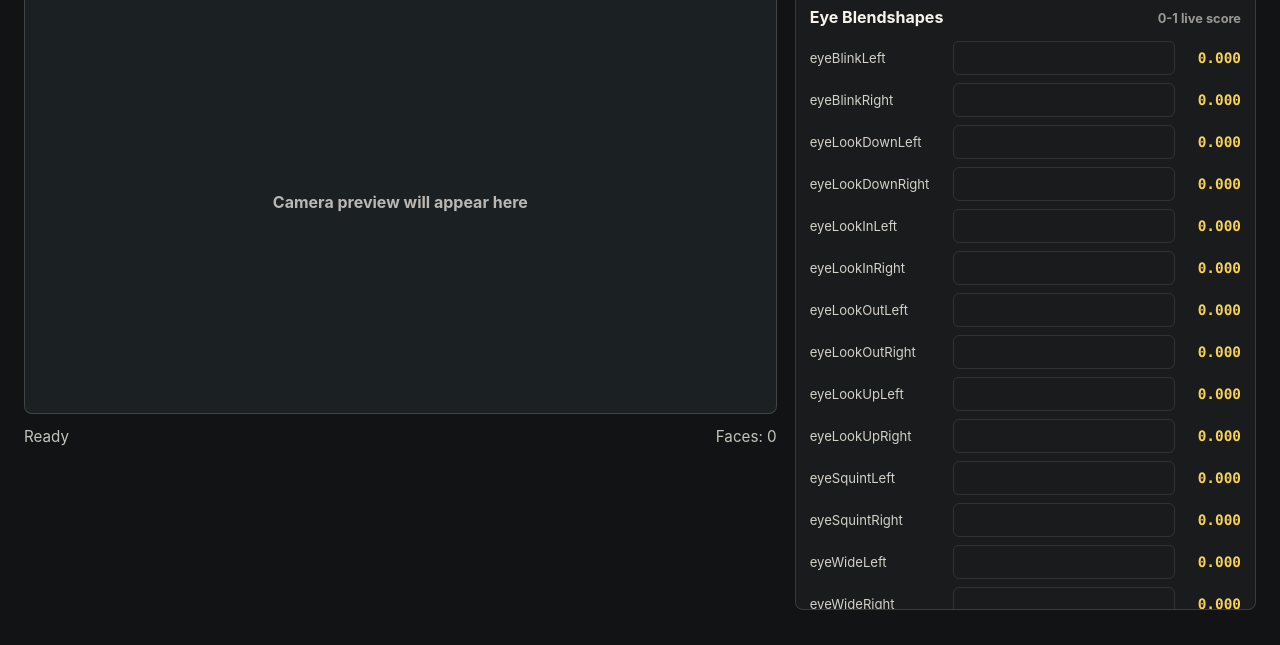
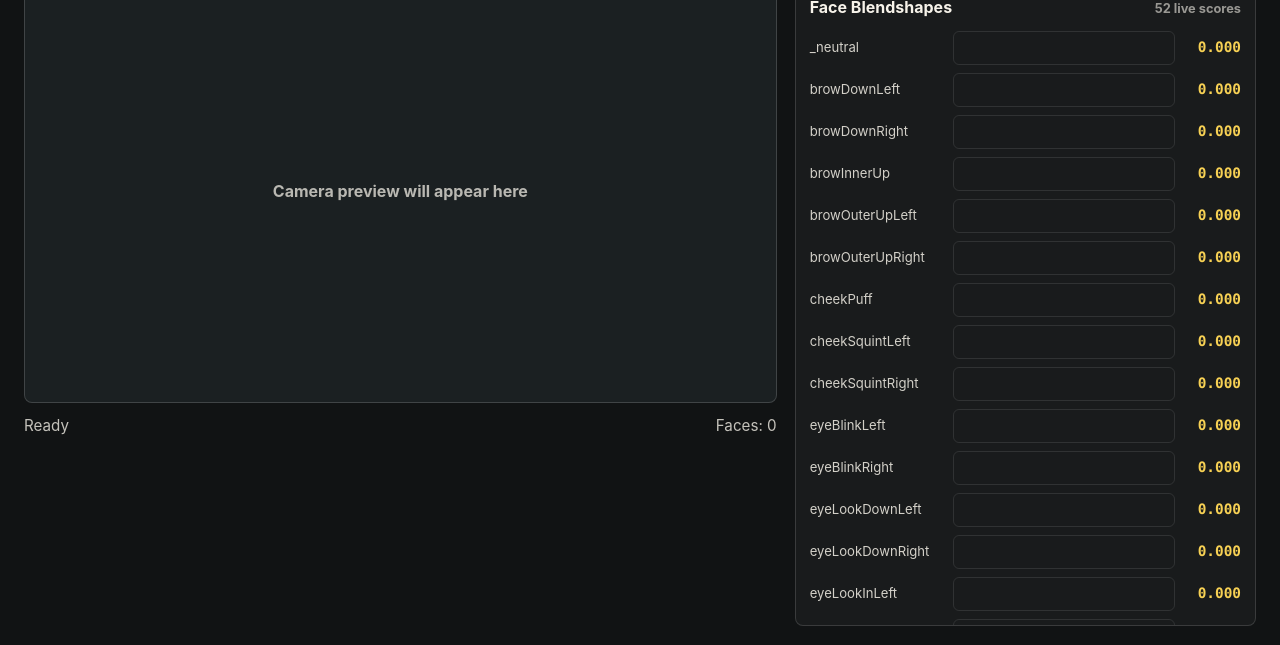
Before and after one commit to SeifELG/mediapipe-toys, a website built with Vite: page index.html in a window 1280 px wide. Shown: the part 155-800 px from the top of the page. Built offline with nearby package versions, Linux system fonts and the light colour scheme.

Commit message:
add all blendshape coefficients

```diff
--- a/index.html
+++ b/index.html
@@ -32,12 +32,12 @@
             </footer>
           </div>
 
-          <section class="blendshape-panel" aria-label="Eye blendshape scores">
+          <section class="blendshape-panel" aria-label="Face blendshape scores">
             <div class="panel-heading">
-              <h2>Eye Blendshapes</h2>
-              <span>0-1 live score</span>
+              <h2>Face Blendshapes</h2>
+              <span>52 live scores</span>
             </div>
-            <div class="score-list" id="eye-score-list"></div>
+            <div class="score-list" id="blendshape-score-list"></div>
           </section>
         </div>
       </section>
--- a/src/main.ts
+++ b/src/main.ts
@@ -12,8 +12,17 @@ const canvas = getElement<HTMLCanvasElement>("#overlay");
 const statusLabel = getElement<HTMLSpanElement>("#status");
 const faceCountLabel = getElement<HTMLSpanElement>("#face-count");
 const emptyState = getElement<HTMLDivElement>("#empty-state");
-const eyeScoreList = getElement<HTMLDivElement>("#eye-score-list");
-const eyeBlendshapeNames = [
+const blendshapeScoreList = getElement<HTMLDivElement>("#blendshape-score-list");
+const blendshapeNames = [
+  "_neutral",
+  "browDownLeft",
+  "browDownRight",
+  "browInnerUp",
+  "browOuterUpLeft",
+  "browOuterUpRight",
+  "cheekPuff",
+  "cheekSquintLeft",
+  "cheekSquintRight",
   "eyeBlinkLeft",
   "eyeBlinkRight",
   "eyeLookDownLeft",
@@ -27,7 +36,36 @@ const eyeBlendshapeNames = [
   "eyeSquintLeft",
   "eyeSquintRight",
   "eyeWideLeft",
-  "eyeWideRight"
+  "eyeWideRight",
+  "jawForward",
+  "jawLeft",
+  "jawOpen",
+  "jawRight",
+  "mouthClose",
+  "mouthDimpleLeft",
+  "mouthDimpleRight",
+  "mouthFrownLeft",
+  "mouthFrownRight",
+  "mouthFunnel",
+  "mouthLeft",
+  "mouthLowerDownLeft",
+  "mouthLowerDownRight",
+  "mouthPressLeft",
+  "mouthPressRight",
+  "mouthPucker",
+  "mouthRight",
+  "mouthRollLower",
+  "mouthRollUpper",
+  "mouthShrugLower",
+  "mouthShrugUpper",
+  "mouthSmileLeft",
+  "mouthSmileRight",
+  "mouthStretchLeft",
+  "mouthStretchRight",
+  "mouthUpperUpLeft",
+  "mouthUpperUpRight",
+  "noseSneerLeft",
+  "noseSneerRight"
 ];
 const maxHistoryLength = 140;
 
@@ -38,7 +76,7 @@ if (!maybeCanvasContext) {
 }
 
 const canvasContext = maybeCanvasContext;
-const eyeScores = createEyeScoreRows();
+const blendshapeScores = createBlendshapeScoreRows();
 
 let faceLandmarker: FaceLandmarker | null = null;
 let drawingUtils: DrawingUtils | null = null;
@@ -132,7 +170,7 @@ function renderLoop() {
 function drawResult(result: FaceLandmarkerResult) {
   canvasContext.clearRect(0, 0, canvas.width, canvas.height);
   faceCountLabel.textContent = `Faces: ${result.faceLandmarks.length}`;
-  updateEyeScores(result);
+  updateBlendshapeScores(result);
 
   for (const landmarks of result.faceLandmarks) {
     drawingUtils?.drawConnectors(landmarks, FaceLandmarker.FACE_LANDMARKS_TESSELATION, {
@@ -162,11 +200,12 @@ function drawResult(result: FaceLandmarkerResult) {
   }
 }
 
-function updateEyeScores(result: FaceLandmarkerResult) {
+function updateBlendshapeScores(result: FaceLandmarkerResult) {
   const categories = result.faceBlendshapes[0]?.categories ?? [];
+  const scoreByName = new Map(categories.map((category) => [category.categoryName, category.score]));
 
-  for (const score of eyeScores) {
-    const value = categories.find((category) => category.categoryName === score.name)?.score ?? 0;
+  for (const score of blendshapeScores) {
+    const value = scoreByName.get(score.name) ?? 0;
 
     score.history.push(value);
 
@@ -179,8 +218,8 @@ function updateEyeScores(result: FaceLandmarkerResult) {
   }
 }
 
-function createEyeScoreRows() {
-  return eyeBlendshapeNames.map((name) => {
+function createBlendshapeScoreRows() {
+  return blendshapeNames.map((name) => {
     const row = document.createElement("div");
     const label = document.createElement("span");
     const chart = document.createElement("canvas");
@@ -198,7 +237,7 @@ function createEyeScoreRows() {
     value.textContent = "0.000";
 
     row.append(label, chart, value);
-    eyeScoreList.append(row);
+    blendshapeScoreList.append(row);
 
     return {
       name,
@@ -210,7 +249,7 @@ function createEyeScoreRows() {
   });
 }
 
-function drawScoreChart(score: (typeof eyeScores)[number]) {
+function drawScoreChart(score: (typeof blendshapeScores)[number]) {
   const { chart, chartContext, history } = score;
   const pixelRatio = window.devicePixelRatio || 1;
   const width = chart.clientWidth;
--- a/src/styles.css
+++ b/src/styles.css
@@ -36,13 +36,15 @@ button:disabled {
 }
 
 #app {
-  min-height: 100vh;
+  height: 100vh;
   display: grid;
   place-items: center;
   padding: 24px;
+  overflow: hidden;
 }
 
 .shell {
+  max-height: 100%;
   width: min(1360px, 100%);
 }
 
@@ -63,6 +65,7 @@ button:disabled {
   grid-template-columns: minmax(0, 1.55fr) minmax(340px, 0.95fr);
   align-items: start;
   gap: 18px;
+  min-height: 0;
 }
 
 .eyebrow,
@@ -131,8 +134,9 @@ h1 {
 
 .blendshape-panel {
   display: grid;
+  grid-template-rows: auto minmax(0, 1fr);
   gap: 12px;
-  max-height: calc(100vh - 180px);
+  max-height: calc(100vh - 154px);
   overflow: auto;
   padding: 14px;
   border: 1px solid rgba(255, 255, 255, 0.14);
@@ -161,6 +165,7 @@ h1 {
 .score-list {
   display: grid;
   gap: 8px;
+  min-height: 0;
 }
 
 .score-row {
@@ -189,6 +194,9 @@ h1 {
 @media (max-width: 640px) {
   #app {
     align-items: start;
+    height: auto;
+    min-height: 100vh;
+    overflow: visible;
     padding: 16px;
   }
 
@@ -203,7 +211,7 @@ h1 {
   }
 
   .blendshape-panel {
-    max-height: none;
+    max-height: 70vh;
   }
 
   button {
```
